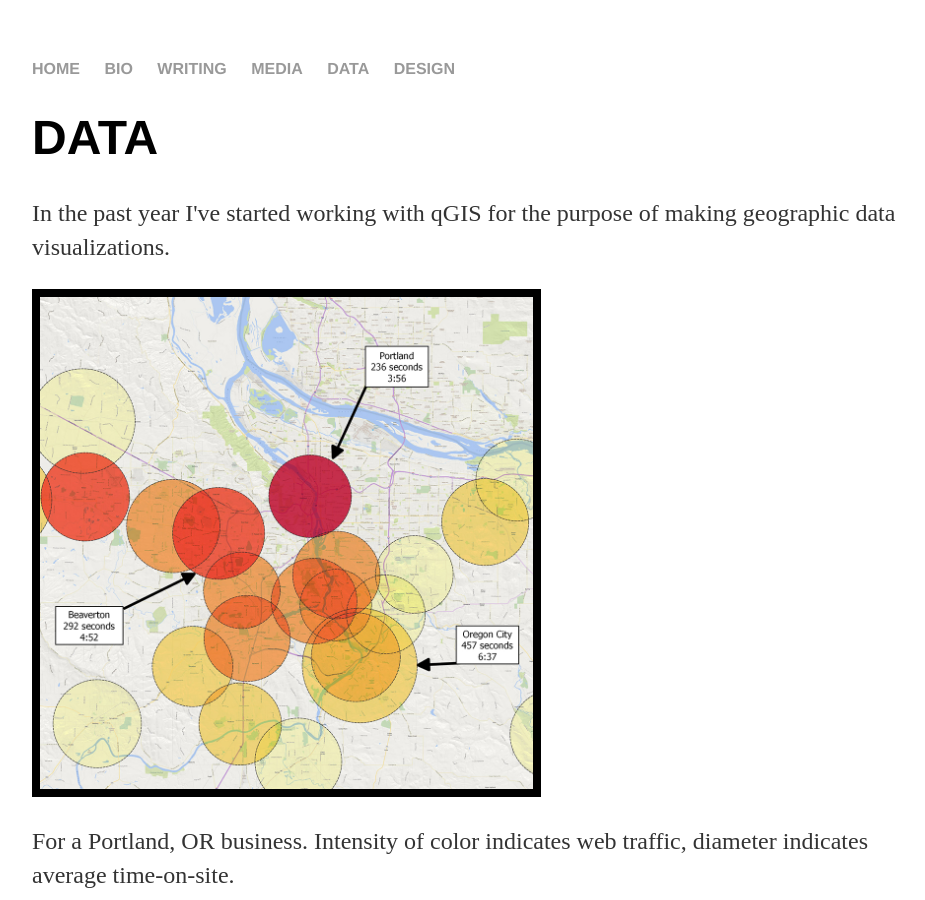
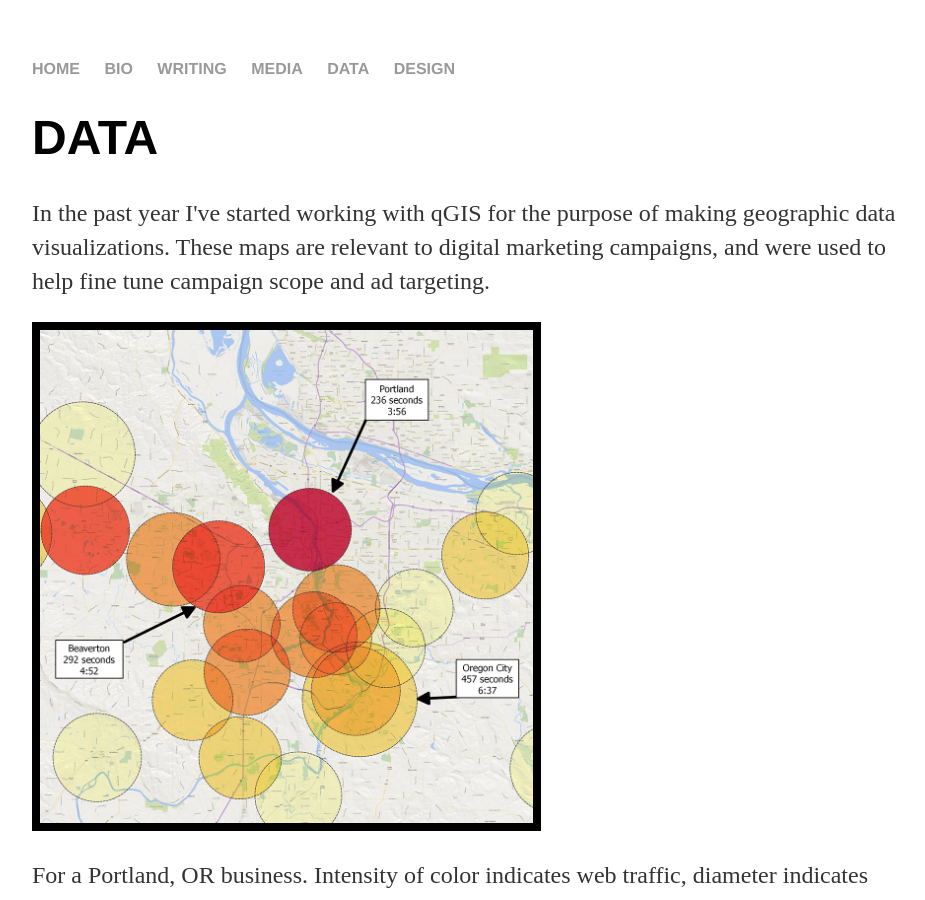
Before and after one commit to mathewolson/mathewolson.github.io, a Jekyll site: the page built from data.html, in a window 1280 px wide and 900 px high. Shown: the whole window, without its empty margins (160-1085 px from the left). Built offline with Jekyll 4.4.1, drawn with Linux system fonts in a browser that asks for light colours.

Commit message:
Update data.html

```diff
--- a/data.html
+++ b/data.html
@@ -4,7 +4,7 @@ title: Data
 ---
 <div class="blurb">
 	<h1>DATA</h1>
-	<p>In the past year I've started working with qGIS for the purpose of making geographic data visualizations.</p>
+	<p>In the past year I've started working with qGIS for the purpose of making geographic data visualizations. These maps are relevant to digital marketing campaigns, and were used to help fine tune campaign scope and ad targeting.</p>
 </div>
 	<div>
 	<img src="map1.jpg" width=55% height=auto border=8px/>
```
